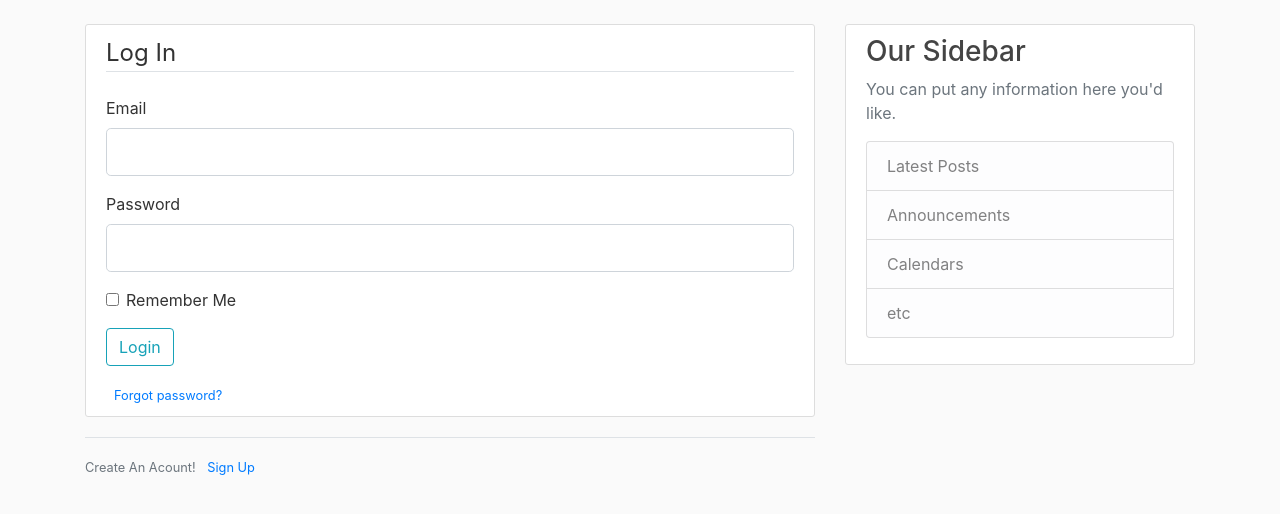
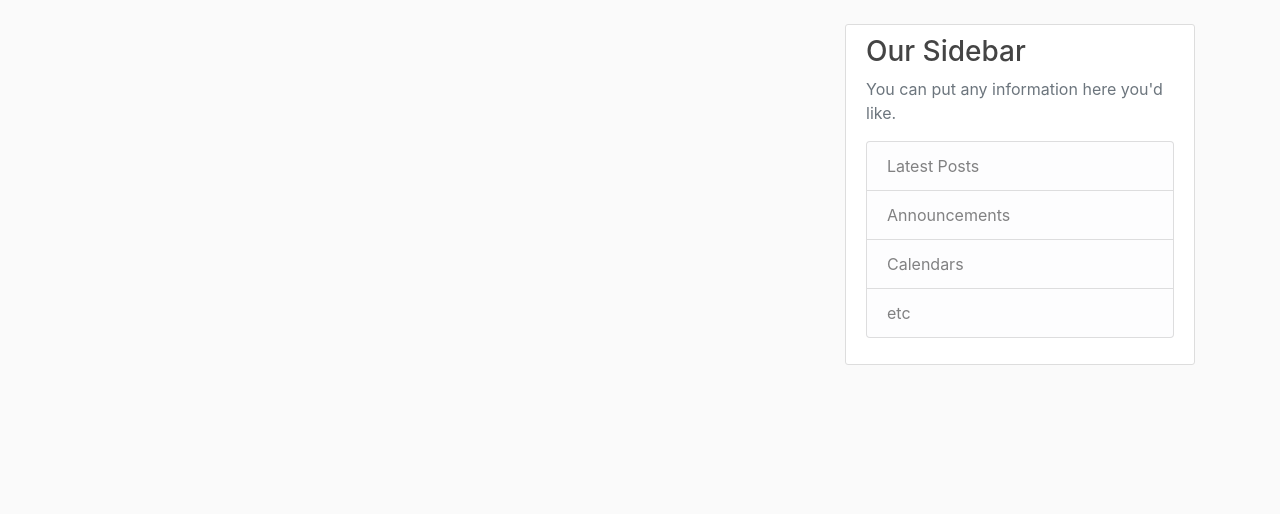
Before and after one commit to Vnill125/Flask-Blog, a Flask app: template flaskblog/templates/login.html in a window 1280 px wide. Shown: the part 56-570 px from the top of the page. Run offline with Flask 3, Linux system fonts and the light colour scheme; the template is opened without the code that fills it: values that come from a table or form of the project are taken from there, others are empty; some libraries are stand-ins or nearby versions.

Commit message:
Update login.html

```diff
--- a/flaskblog/templates/login.html
+++ b/flaskblog/templates/login.html
@@ -1,55 +1,83 @@
-{% extends "layout.html" %}
+<!DOCTYPE html>
+<html>
+<head>
+    <!-- Required meta tags -->
+    <meta charset="utf-8">
+    <meta name="viewport" content="width=device-width, initial-scale=1, shrink-to-fit=no">
 
-{% block content %}
-    <div class="content-section">
-        <form method="POST" action="">
-            {{ form.hidden_tag() }}
-            <fieldset class="form-group">
-                <legend class="border-bottom mb-4">Log In</legend>
-                <div class="form-group">
-                    {{ form.email.label(class="form-control-label") }}
-                    {% if form.email.errors %}
-                        {{ form.email(class="form-control form-control-lg is-invalid") }}
-                        <div class="invalid-feedback">
-                            {% for error in form.email.errors %}
-                                <span>{{ error }}</span>
-                            {% endfor %}
-                        </div>
-                    {% else %}
-                        {{ form.email(class="form-control form-control-lg") }}
-                    {% endif %}
+    <!-- Bootstrap CSS -->
+    <link rel="stylesheet" href="https://maxcdn.bootstrapcdn.com/bootstrap/4.0.0/css/bootstrap.min.css" integrity="sha384-Gn5384xqQ1aoWXA+058RXPxPg6fy4IWvTNh0E263XmFcJlSAwiGgFAW/dAiS6JXm" crossorigin="anonymous">
+
+    <link rel="stylesheet" type="text/css" href="{{ url_for('static', filename='main.css') }}">
+
+    {% if title %}
+        <title>Flask Blog - {{ title }}</title>
+    {% else %}
+        <title>Flask Blog</title>
+    {% endif %}
+</head>
+<body>
+    <header class="site-header">
+      <nav class="navbar navbar-expand-md navbar-dark bg-steel fixed-top">
+        <div class="container">
+          <a class="navbar-brand mr-4" href="/">Flask Blog</a>
+          <button class="navbar-toggler" type="button" data-toggle="collapse" data-target="#navbarToggle" aria-controls="navbarToggle" aria-expanded="false" aria-label="Toggle navigation">
+            <span class="navbar-toggler-icon"></span>
+          </button>
+          <div class="collapse navbar-collapse" id="navbarToggle">
+            <div class="navbar-nav mr-auto">
+              <a class="nav-item nav-link" href="{{url_for("home")}}">Home</a>
+              <a class="nav-item nav-link" href="{{url_for("about")}}">About</a>
+            </div>
+            <!-- Navbar Right Side -->
+            <div class="navbar-nav">
+              {% if current.user.is_authenticated %}
+              <a class="nav-item nav-link" href="{{url_for("home")}}">Logout</a>
+              <a class="nav-item nav-link" href="{{url_for("account")}}">Account</a>
+              {% else %}
+              <a class="nav-item nav-link" href="{{url_for("login")}}">Login</a>
+              <a class="nav-item nav-link" href="{{url_for("register")}}">Register</a>
+              {%endif%}
+            </div>
+          </div>
+        </div>
+      </nav>
+    </header>
+    <main role="main" class="container">
+      <div class="row">
+        <div class="col-md-8">
+          {% with messages = get_flashed_messages(with_categories = true)  %}
+            {% if messages %}
+              {% for category, message in messages  %}
+                <div class="alert alert-{{category}}">
+                  {{message}}
                 </div>
-                <div class="form-group">
-                    {{ form.password.label(class="form-control-label") }}
-                    {% if form.password.errors %}
-                        {{ form.password(class="form-control form-control-lg is-invalid") }}
-                        <div class="invalid-feedback">
-                            {% for error in form.password.errors %}
-                                <span>{{ error }}</span>
-                            {% endfor %}
-                        </div>
-                    {% else %}
-                        {{ form.password(class="form-control form-control-lg") }}
-                    {% endif %}
-                </div>
-                <div class="form-check">
-                    {{form.remember(class="form-check-input")}}
-                    {{form.remember.label(class="form-check-label")}}
-                </div>
-               </fieldset>
-            <div class="form-group">
-                {{ form.submit(class="btn btn-outline-info") }}
-            </div>
-            <small class="text-muted ml-2">
-                <a href="#">
-                    Forgot password?
-                </a>
-            </small>
-        </form>
-    </div>
-    <div class="border-top pt-3">
-        <small class="text-muted">
-            Create An Acount! <a class="ml-2" href="{{ url_for('register') }}">Sign Up</a>
-        </small>
-    </div>
-{% endblock content %}
+              {% endfor %}
+            {% endif %}
+          {% endwith %}
+          {% block content %}{% endblock %}
+        </div>
+        <div class="col-md-4">
+          <div class="content-section">
+            <h3>Our Sidebar</h3>
+            <p class='text-muted'>You can put any information here you'd like.
+              <ul class="list-group">
+                <li class="list-group-item list-group-item-light">Latest Posts</li>
+                <li class="list-group-item list-group-item-light">Announcements</li>
+                <li class="list-group-item list-group-item-light">Calendars</li>
+                <li class="list-group-item list-group-item-light">etc</li>
+              </ul>
+            </p>
+          </div>
+        </div>
+      </div>
+    </main>
+
+
+    <!-- Optional JavaScript -->
+    <!-- jQuery first, then Popper.js, then Bootstrap JS -->
+    <script src="https://code.jquery.com/jquery-3.2.1.slim.min.js" integrity="sha384-KJ3o2DKtIkvYIK3UENzmM7KCkRr/rE9/Qpg6aAZGJwFDMVNA/GpGFF93hXpG5KkN" crossorigin="anonymous"></script>
+    <script src="https://cdnjs.cloudflare.com/ajax/libs/popper.js/1.12.9/umd/popper.min.js" integrity="sha384-ApNbgh9B+Y1QKtv3Rn7W3mgPxhU9K/ScQsAP7hUibX39j7fakFPskvXusvfa0b4Q" crossorigin="anonymous"></script>
+    <script src="https://maxcdn.bootstrapcdn.com/bootstrap/4.0.0/js/bootstrap.min.js" integrity="sha384-JZR6Spejh4U02d8jOt6vLEHfe/JQGiRRSQQxSfFWpi1MquVdAyjUar5+76PVCmYl" crossorigin="anonymous"></script>
+</body>
+</html>
```
